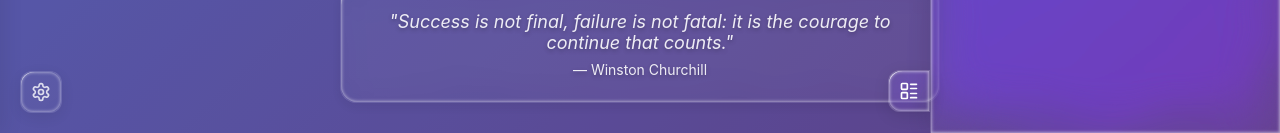
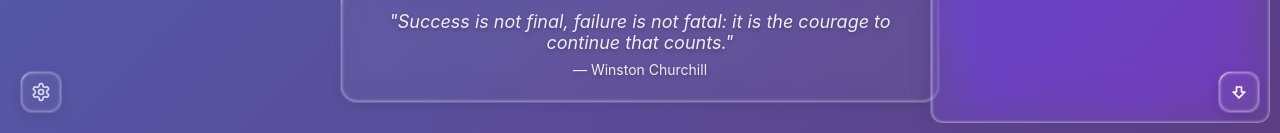
Before and after one commit to YehudaBriskman/WindoM, a React app: page / in a window 1280 px wide. Both pictures are taken after a click on the element 1259 px from the left and 758 px from the top of the page. Shown: the part 667-800 px from the top of the page. Built offline with nearby package versions, Linux system fonts and the light colour scheme; no server answers; the HTML template or start-up script is replaced by a standard one.

Commit message:
style: update RightSidebar and SettingsPanel styles for improved layout and transitions

```diff
--- a/src/components/layout/RightSidebar.tsx
+++ b/src/components/layout/RightSidebar.tsx
@@ -1,8 +1,8 @@
-import { useRef, useEffect } from 'react';
-import { LayoutList } from 'lucide-react';
-import { useSidebar } from '../../hooks/useSidebar';
-import { TodoSection } from '../sidebar/TodoSection';
-import { CalendarSection } from '../sidebar/CalendarSection';
+import { useRef, useEffect } from "react";
+import { ArrowBigDown, LayoutList, X } from "lucide-react";
+import { useSidebar } from "../../hooks/useSidebar";
+import { TodoSection } from "../sidebar/TodoSection";
+import { CalendarSection } from "../sidebar/CalendarSection";
 
 export function RightSidebar() {
   const { isOpen, toggle, close } = useSidebar();
@@ -11,20 +11,27 @@ export function RightSidebar() {
   // Close on outside click
   useEffect(() => {
     function handleClick(e: MouseEvent) {
-      if (isOpen && sidebarRef.current && !sidebarRef.current.contains(e.target as Node)) {
+      if (
+        isOpen &&
+        sidebarRef.current &&
+        !sidebarRef.current.contains(e.target as Node)
+      ) {
         close();
       }
     }
-    document.addEventListener('click', handleClick);
-    return () => document.removeEventListener('click', handleClick);
+    document.addEventListener("click", handleClick);
+    return () => document.removeEventListener("click", handleClick);
   }, [isOpen, close]);
 
   return (
     <>
       {/* Toggle button */}
       <div
-        onClick={(e) => { e.stopPropagation(); toggle(); }}
-        className={`sidebar-toggle glass-panel ${isOpen ? 'open' : ''}`}
+        onClick={(e) => {
+          e.stopPropagation();
+          toggle();
+        }}
+        className={`sidebar-toggle glass-panel ${isOpen ? "open" : ""}`}
       >
         <LayoutList size={20} />
       </div>
@@ -32,8 +39,17 @@ export function RightSidebar() {
       {/* Sidebar — always in position; opacity changes open vs closed */}
       <div
         ref={sidebarRef}
-        className={`right-sidebar glass-sidebar ${isOpen ? 'open' : 'closed'}`}
+        className={`right-sidebar glass-sidebar ${isOpen ? "open" : "closed"}`}
       >
+        <div
+          onClick={(e) => {
+            e.stopPropagation();
+            toggle();
+          }}
+          className={`sidebar-close-toggle glass-panel ${!isOpen ? "open" : ""}`}
+        >
+          <ArrowBigDown size={20} />
+        </div>
         <div className="sidebar-content">
           <TodoSection />
           <CalendarSection />
--- a/src/components/settings/SettingsPanel.tsx
+++ b/src/components/settings/SettingsPanel.tsx
@@ -1,49 +1,54 @@
-import { useState, useEffect, useCallback } from 'react';
-import { X } from 'lucide-react';
-import { useSettings } from '../../contexts/SettingsContext';
-import { SettingsNav, type SettingsTab } from './SettingsNav';
-import { SettingsMessage } from './SettingsMessage';
-import { GeneralSettings } from './sections/GeneralSettings';
-import { ClockSettings } from './sections/ClockSettings';
-import { BackgroundSettings } from './sections/BackgroundSettings';
-import { WeatherSettings } from './sections/WeatherSettings';
-import { QuotesSettings } from './sections/QuotesSettings';
-import { LinksSettings } from './sections/LinksSettings';
-import { PhotosSettings } from './sections/PhotosSettings';
-import { AccountSettings } from './sections/AccountSettings';
+import { useState, useEffect, useCallback } from "react";
+import { X } from "lucide-react";
+import { useSettings } from "../../contexts/SettingsContext";
+import { SettingsNav, type SettingsTab } from "./SettingsNav";
+import { SettingsMessage } from "./SettingsMessage";
+import { GeneralSettings } from "./sections/GeneralSettings";
+import { ClockSettings } from "./sections/ClockSettings";
+import { BackgroundSettings } from "./sections/BackgroundSettings";
+import { WeatherSettings } from "./sections/WeatherSettings";
+import { QuotesSettings } from "./sections/QuotesSettings";
+import { LinksSettings } from "./sections/LinksSettings";
+import { PhotosSettings } from "./sections/PhotosSettings";
+import { AccountSettings } from "./sections/AccountSettings";
 
 export function SettingsPanel() {
   const { reset } = useSettings();
   const [isOpen, setIsOpen] = useState(false);
-  const [activeTab, setActiveTab] = useState<SettingsTab>('general');
+  const [activeTab, setActiveTab] = useState<SettingsTab>("general");
 
   // Listen for toggle event from SettingsButton
   useEffect(() => {
     const toggleHandler = () => {
       setIsOpen((prev) => {
-        if (!prev) setActiveTab('general');
+        if (!prev) setActiveTab("general");
         return !prev;
       });
     };
     const closeHandler = () => setIsOpen(false);
     const accountHandler = () => {
-      setActiveTab('account');
+      setActiveTab("account");
       setIsOpen(true);
     };
-    document.addEventListener('toggle-settings', toggleHandler);
-    document.addEventListener('close-settings', closeHandler);
-    document.addEventListener('open-settings-account', accountHandler);
+    document.addEventListener("toggle-settings", toggleHandler);
+    document.addEventListener("close-settings", closeHandler);
+    document.addEventListener("open-settings-account", accountHandler);
     return () => {
-      document.removeEventListener('toggle-settings', toggleHandler);
-      document.removeEventListener('close-settings', closeHandler);
-      document.removeEventListener('open-settings-account', accountHandler);
+      document.removeEventListener("toggle-settings", toggleHandler);
+      document.removeEventListener("close-settings", closeHandler);
+      document.removeEventListener("open-settings-account", accountHandler);
     };
   }, []);
 
   const close = useCallback(() => setIsOpen(false), []);
 
   const handleReset = useCallback(async () => {
-    if (!confirm('Are you sure you want to reset all settings to defaults? This cannot be undone.')) return;
+    if (
+      !confirm(
+        "Are you sure you want to reset all settings to defaults? This cannot be undone.",
+      )
+    )
+      return;
     await reset();
     setTimeout(() => window.location.reload(), 500);
   }, [reset]);
@@ -52,39 +57,36 @@ export function SettingsPanel() {
     <>
       {/* Backdrop */}
       <div
-        className={`settings-backdrop ${isOpen ? 'visible' : 'hidden'}`}
+        className={`settings-backdrop ${isOpen ? "visible" : "hidden"}`}
         onClick={close}
       />
 
       {/* Panel */}
       <div
-        className={`settings-panel glass-settings ${isOpen ? 'open' : 'closed'}`}
+        className={`settings-panel glass-settings ${isOpen ? "open" : "closed"}`}
       >
         <SettingsNav active={activeTab} onChange={setActiveTab} />
 
         <div className="settings-main">
-          {/* Header */}
-          <div className="settings-header">
-            <h2>Settings</h2>
-            <span onClick={close} className="settings-close">
-              <X size={18} />
-            </span>
-          </div>
-
           {/* Body */}
           <div className="settings-body">
             <SettingsMessage />
 
-            {activeTab === 'general' && <GeneralSettings onReset={handleReset} />}
-            {activeTab === 'clock' && <ClockSettings />}
-            {activeTab === 'background' && <BackgroundSettings />}
-            {activeTab === 'weather' && <WeatherSettings />}
-            {activeTab === 'quotes' && <QuotesSettings />}
-            {activeTab === 'links' && <LinksSettings />}
-            {activeTab === 'photos' && <PhotosSettings />}
-            {activeTab === 'account' && <AccountSettings />}
+            {activeTab === "general" && (
+              <GeneralSettings onReset={handleReset} />
+            )}
+            {activeTab === "clock" && <ClockSettings />}
+            {activeTab === "background" && <BackgroundSettings />}
+            {activeTab === "weather" && <WeatherSettings />}
+            {activeTab === "quotes" && <QuotesSettings />}
+            {activeTab === "links" && <LinksSettings />}
+            {activeTab === "photos" && <PhotosSettings />}
+            {activeTab === "account" && <AccountSettings />}
           </div>
         </div>
+        <span onClick={close} className="settings-close settings-btn">
+          <X size={18} />
+        </span>
       </div>
     </>
   );
--- a/src/styles/globals.css
+++ b/src/styles/globals.css
@@ -925,41 +925,71 @@ input[type="file"]::file-selector-button:hover {
    ============================================================ */
 .right-sidebar {
   position: fixed;
-  right: 0;
-  top: 0;
-  height: 100vh;
-  width: 350px;
+  right: 10px;
+  bottom: 10px;
+  height: calc(66vh - 20px);
+  width: 340px;
+  border-radius: 12px;
   padding: 20px;
   overflow-y: auto;
   z-index: 200;
   transition: transform 0.3s cubic-bezier(0.4, 0, 0.2, 1);
+  transform-origin: right bottom;
 }
 .right-sidebar.open {
-  transform: translateX(0);
+  transform: translateX(0) scale(1);
 }
 .right-sidebar.closed {
-  transform: translateX(350px);
+  transform: translateX(20px) scale(0.01);
 }
 
 .sidebar-toggle {
   position: fixed;
-  right: 0;
-  bottom: 0%;
+  right: 10px;
+  bottom: 0;
   transform: translateY(-50%);
   width: 42px;
   height: 42px;
-  border-radius: 12px 0 0 12px;
+  border-radius: 12px;
   display: flex;
   align-items: center;
   justify-content: center;
   cursor: pointer;
   z-index: 201;
-  transition: right 0.3s cubic-bezier(0.4, 0, 0.2, 1);
+  transition: all 0.3s cubic-bezier(0.4, 0, 0.2, 1);
 }
 .sidebar-toggle.open {
-  right: 350px;
+  opacity: 0;
+  transform: scale(0.01);
 }
 .sidebar-toggle:hover {
+  background: rgba(255, 255, 255, 0.1);
+  border-color: rgba(255, 255, 255, 0.22);
+  box-shadow:
+    0 2px 8px rgba(0, 0, 0, 0.08),
+    inset 2px 2px 0px -2px rgba(255, 255, 255, 0.5),
+    inset 0 0 2px 1px rgba(255, 255, 255, 0.3);
+}
+
+.sidebar-close-toggle {
+  position: fixed;
+  right: 10px;
+  bottom: 10px;
+  width: 42px;
+  height: 42px;
+  border-radius: 12px;
+  display: flex;
+  align-items: center;
+  justify-content: center;
+  cursor: pointer;
+  z-index: 201;
+  transition: all 0.3s cubic-bezier(0.4, 0, 0.2, 1);
+}
+.sidebar-close-toggle.open {
+  opacity: 0;
+  transform: scale(0.01);
+}
+.sidebar-close-toggle:hover {
   background: rgba(255, 255, 255, 0.1);
   border-color: rgba(255, 255, 255, 0.22);
   box-shadow:
@@ -1193,22 +1223,26 @@ input[type="file"]::file-selector-button:hover {
    ============================================================ */
 .settings-panel {
   position: fixed;
-  top: 0;
-  left: 0;
+  bottom: 10px;
+  left: 10px;
   width: 520px;
   max-width: 90vw;
-  height: 100vh;
+  border-radius: 12px;
+  height: calc(100vh - 20px);
   z-index: 1000;
   display: flex;
   flex-direction: row;
   overflow: hidden;
-  transition: transform 0.4s cubic-bezier(0.4, 0, 0.2, 1);
+  transition: transform 0.4s cubic-bezier(0.4, 0, 0.2, 1), opacity 0.4s ease;
+  transform-origin: left bottom;
 }
 .settings-panel.open {
-  transform: translateX(0);
+  transform: translateX(0) scale(1);
+  opacity: 1;
 }
 .settings-panel.closed {
-  transform: translateX(-100%);
+  transform: translateX(-10px) scale(0.01);
+  opacity: 0;
 }
 
 /* Settings Nav */
@@ -1237,30 +1271,6 @@ input[type="file"]::file-selector-button:hover {
 }
 .settings-nav-btn.active {
   color: white;
-}
-
-/* Settings Header */
-.settings-header {
-  display: flex;
-  justify-content: space-between;
-  align-items: center;
-  padding: 20px 24px;
-  border-bottom: 1px solid rgba(255, 255, 255, 0.12);
-  background: rgba(255, 255, 255, 0.03);
-  backdrop-filter: blur(40px) saturate(180%);
-  -webkit-backdrop-filter: blur(40px) saturate(180%);
-  position: sticky;
-  top: 0;
-  z-index: 10;
-  flex-shrink: 0;
-  box-shadow:
-    inset 0 -1px 0 rgba(255, 255, 255, 0.06),
-    inset 2px 2px 0px -2px rgba(255, 255, 255, 0.4),
-    inset 0 0 2px 1px rgba(255, 255, 255, 0.15);
-}
-.settings-header h2 {
-  font-size: 20px;
-  font-weight: 500;
 }
 
 .settings-close {
```
